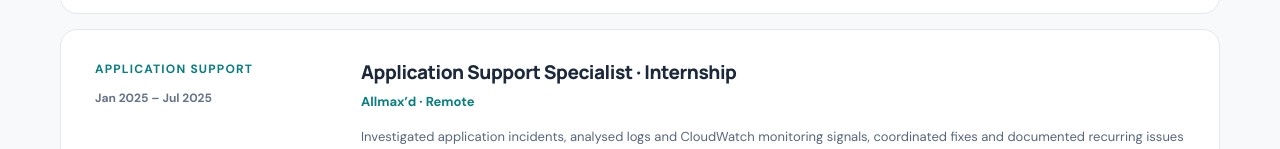
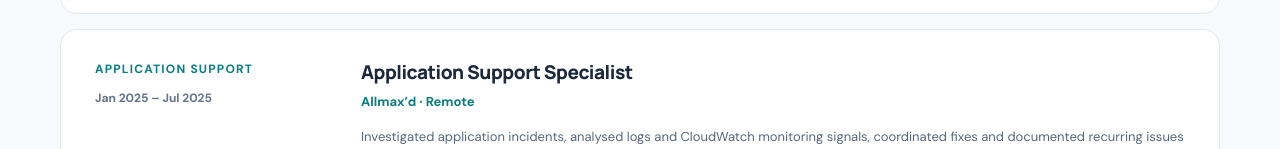
Before and after one commit to sarath1102/sarath1102.github.io, a plain HTML site: page index.html in a window 1280 px wide. Shown: the part 3062-3211 px from the top of the page. Drawn offline with Linux system fonts and the light colour scheme.

Commit message:
Update index.html

```diff
--- a/index.html
+++ b/index.html
@@ -40,7 +40,7 @@
 <section class="section" id="experience"><div class="container"><div class="section-head"><div><div class="eyebrow">03 / CAREER JOURNEY</div><h2>Experience in action.</h2></div><p>A track record across technology services, banking operations, applications and business systems.</p></div><div class="experience-list">
 <article class="job"><div class="job-date"><strong>Current role</strong>Jun 2026 – Present</div><div><h3>Technical Support Analyst</h3><div class="job-company">Teleperformance · Client: Meta</div><p>Provide L1/L2 technical and operational support, investigate and triage issues, manage escalations and document resolutions within quality and SLA expectations. Contribute to AI feature validation and knowledge sharing.</p><div class="job-metrics"><span>98% quality score</span><span>~30 tickets/day</span><span>New-hire mentoring</span></div></div></article>
 <article class="job"><div class="job-date"><strong>Banking operations</strong>Sep 2025 – Jun 2026</div><div><h3>Operations Specialist</h3><div class="job-company">Covalen Solutions · Client: Allied Irish Bank</div><p>Supported phone and internet banking customers in a regulated environment, handling authentication, digital access queries, case investigations, risk-aware escalations and accurate records.</p><div class="job-metrics"><span>~55 cases/day</span><span>GDPR & security processes</span></div></div></article>
-<article class="job"><div class="job-date"><strong>Application support</strong>Jan 2025 – Jul 2025</div><div><h3>Application Support Specialist · Internship</h3><div class="job-company">Allmax’d · Remote</div><p>Investigated application incidents, analysed logs and CloudWatch monitoring signals, coordinated fixes and documented recurring issues to improve production reliability.</p><div class="job-metrics"><span>85%+ first-contact resolution</span><span>99%+ availability</span><span>30% fewer high-priority incidents</span></div></div></article>
+<article class="job"><div class="job-date"><strong>Application support</strong>Jan 2025 – Jul 2025</div><div><h3>Application Support Specialist</h3><div class="job-company">Allmax’d · Remote</div><p>Investigated application incidents, analysed logs and CloudWatch monitoring signals, coordinated fixes and documented recurring issues to improve production reliability.</p><div class="job-metrics"><span>85%+ first-contact resolution</span><span>99%+ availability</span><span>30% fewer high-priority incidents</span></div></div></article>
 <article class="job"><div class="job-date"><strong>Business systems</strong>Jan 2023 – Aug 2023</div><div><h3>Business Analyst</h3><div class="job-company">Qbay Payroll · India</div><p>Gathered requirements, developed user stories, coordinated UAT, analysed gaps and created process documentation to improve workflows and business application outcomes.</p><div class="job-metrics"><span>20% less rework</span><span>30% fewer support tickets</span></div></div></article>
 </div></div></section>
 <section class="section alt" id="projects"><div class="container"><div class="section-head"><div><div class="eyebrow">04 / SELECTED WORK</div><h2>Projects & research.</h2></div><p>Practical demonstrations of data engineering, analytical investigation and machine learning.</p></div><div class="projects">
```
